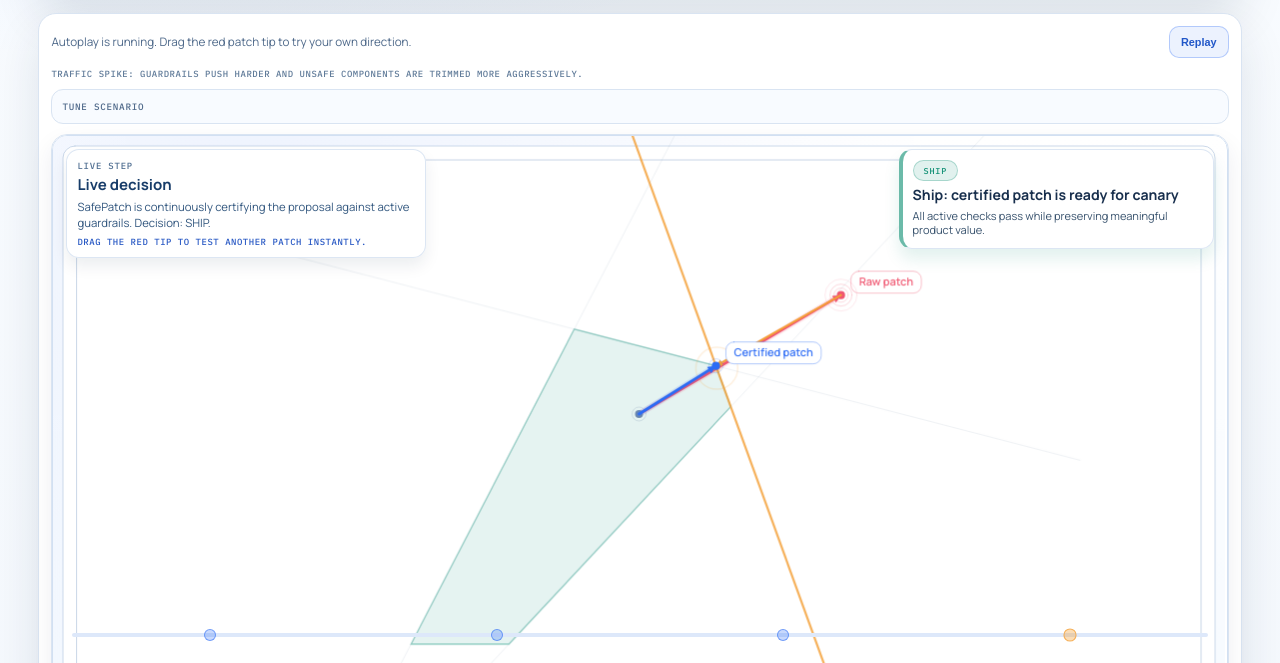
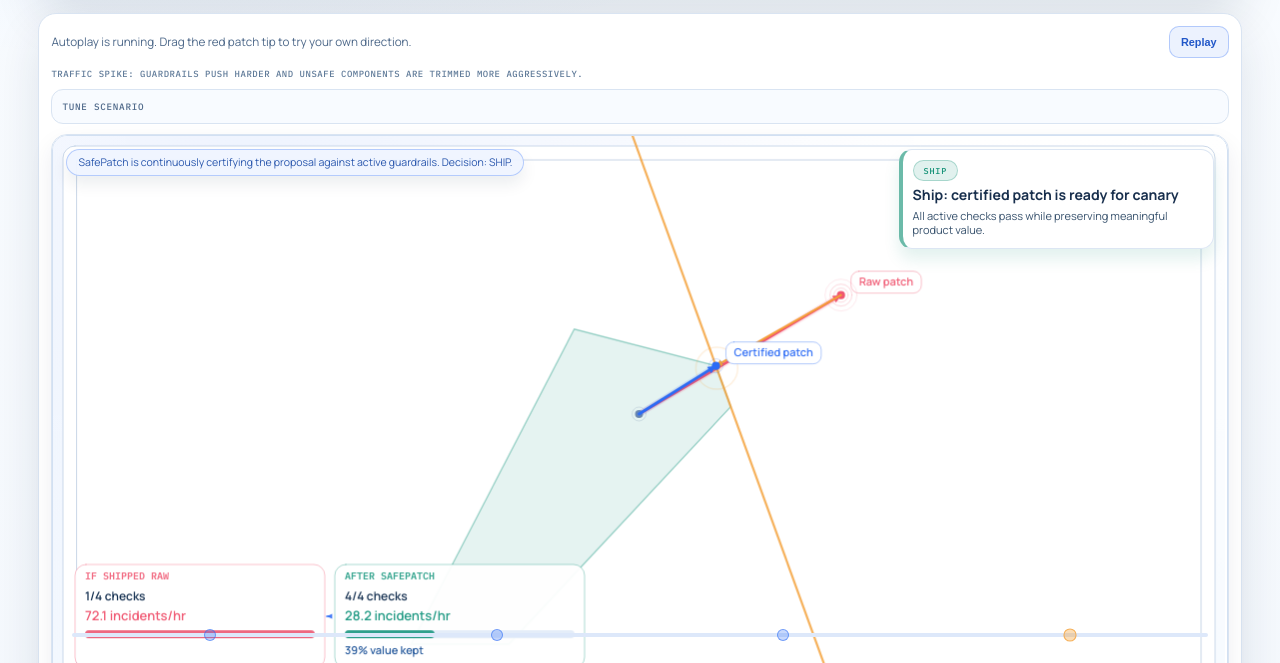
Before and after one commit to KumarNavish/safepatch, a website built with Vite: page index.html in a window 1280 px wide. Shown: the part 272-935 px from the top of the page. Built offline with nearby package versions, Linux system fonts and the light colour scheme; animation ran at ten frames a second.

Commit message:
Make main canvas show raw-vs-safe value transition

```diff
--- a/index.html
+++ b/index.html
@@ -60,12 +60,7 @@
         <div id="frame-card" class="frame-card">
           <canvas id="scene-canvas" class="scene-canvas" aria-label="Raw patch and safe projection"></canvas>
 
-          <article class="frame-overlay flow" aria-live="polite">
-            <p class="overlay-kicker">Live step</p>
-            <h2 id="now-title">Intake proposal</h2>
-            <p id="now-body">SafePatch reads the raw direction before correction.</p>
-            <p id="stage-hint" class="stage-hint">Drag the red tip to test another patch instantly.</p>
-          </article>
+          <p id="insight-pill" class="insight-pill neutral">Raw proposal captured.</p>
 
           <article id="decision-card" class="frame-overlay decision hold" aria-live="polite">
             <p id="decision-pill" class="decision-pill hold">HOLD</p>
@@ -102,6 +97,7 @@
           </article>
         </section>
 
+        <p id="stage-hint" class="stage-hint">Drag the red tip to test another patch instantly.</p>
         <p id="impact-line" class="impact-line">Outcome updates live as the patch is corrected.</p>
 
         <section id="force-bars" class="force-bars" aria-label="Guardrail pressure"></section>
--- a/src/main.ts
+++ b/src/main.ts
@@ -441,42 +441,42 @@ function buildOutcomeFrame(
   let storyStep = 3
   let stageCaption = 'Red is raw proposal. Blue is certified patch.'
 
-  let nowTitle = 'Live decision'
-  let nowBody = 'SafePatch is continuously certifying the proposal against active guardrails.'
+  let insightText = 'SafePatch is continuously certifying the proposal against active guardrails.'
+  let insightTone: 'neutral' | 'warn' | 'good' = 'neutral'
 
   let impactLine =
     incidentDelta >= 0
       ? `${incidentDelta.toFixed(1)} incidents/hr avoided after certification.`
       : `${Math.abs(incidentDelta).toFixed(1)} incidents/hr added even after certification.`
-  nowBody = `${nowBody} Decision: ${evaluation.decisionTone.toUpperCase()}.`
+  insightText = `${insightText} Decision: ${evaluation.decisionTone.toUpperCase()}.`
 
   if (duringStory) {
     if (progress < 0.28) {
       storyStep = 0
-      nowTitle = 'Intake raw proposal'
-      nowBody = 'The system reads your candidate fix direction before any safety correction.'
+      insightText = 'Intake: reading the raw proposal before any correction.'
+      insightTone = 'neutral'
       stageCaption = 'Step 1: intake raw proposal.'
       impactLine = `Raw forecast: ${incidentRaw.toFixed(1)} incidents/hr if shipped directly.`
     } else if (progress < 0.46) {
       storyStep = 1
-      nowTitle = 'Detect guardrail risk'
-      nowBody = dominantLabel
+      insightText = dominantLabel
         ? `Raw proposal crosses guardrail "${dominantLabel}".`
         : 'Raw proposal crosses at least one active guardrail.'
+      insightTone = 'warn'
       stageCaption = 'Step 2: violation detected and highlighted.'
       impactLine = dominantLabel
         ? `Blocker identified: ${dominantLabel}.`
         : 'Blocker identified from active guardrails.'
     } else if (progress < 0.72) {
       storyStep = 2
-      nowTitle = 'Project certified patch'
-      nowBody = 'SafePatch removes only the unsafe component while preserving useful movement.'
+      insightText = 'Projection removes only the unsafe component.'
+      insightTone = 'neutral'
       stageCaption = 'Step 3: unsafe component is removed.'
       impactLine = `Certification keeps ${Math.round(evaluation.retainedGain * 100)}% useful gain.`
     } else {
       storyStep = 3
-      nowTitle = 'Recommend release action'
-      nowBody = 'Certified patch is scored for policy compliance and operational impact.'
+      insightText = `Recommendation ready: ${evaluation.decisionTone.toUpperCase()}.`
+      insightTone = evaluation.decisionTone === 'ship' ? 'good' : 'warn'
       stageCaption = 'Step 4: certified patch and recommendation.'
       impactLine =
         incidentDelta >= 0
@@ -485,16 +485,16 @@ function buildOutcomeFrame(
     }
   } else if (mode === 'forces') {
     storyStep = 2
-    nowTitle = 'Inspect correction forces'
-    nowBody = 'Each active guardrail contributes a correction component.'
+    insightText = 'Forces view: each active guardrail contributes one correction component.'
+    insightTone = 'neutral'
     stageCaption = 'Forces view: inspect how each guardrail bends the proposal.'
     impactLine = dominantLabel
       ? `Click bars to isolate ${dominantLabel} contribution.`
       : 'No active forces. Proposal is already safe.'
   } else if (dragging) {
     storyStep = 3
-    nowTitle = 'Live interactive certification'
-    nowBody = 'As you drag, SafePatch continuously recomputes a certifiable patch.'
+    insightText = `Live update: ${evaluation.decisionTone.toUpperCase()} while dragging.`
+    insightTone = evaluation.decisionTone === 'ship' ? 'good' : 'warn'
     stageCaption = `Live update: trim ${Math.round(evaluation.correctionNormRatio * 100)}% while dragging.`
     impactLine =
       incidentDelta >= 0
@@ -507,8 +507,8 @@ function buildOutcomeFrame(
     decisionTitle: evaluation.decisionTitle,
     decisionDetail: evaluation.decisionDetail,
     readinessText: `Release confidence: ${evaluation.readiness}/100`,
-    nowTitle,
-    nowBody,
+    insightText,
+    insightTone,
     checksText: `${evaluation.checksSafePassed}/${evaluation.activeCheckCount}`,
     incidentText: `${incidentSafe}/hr (raw ${incidentRaw}/hr)`,
     retainedText: `${Math.round(evaluation.retainedGain * 100)}%`,
@@ -807,6 +807,15 @@ function start(): void {
       highlightedConstraintId,
       visibleCorrectionIds: [...visibleCorrectionIds],
       dragActive: dragging,
+      stats: {
+        checksRawPassed: displayedEvaluation.checksRawPassed,
+        checksSafePassed: displayedEvaluation.checksSafePassed,
+        checksTotal: displayedEvaluation.activeCheckCount,
+        incidentRaw: incidentRawPerHour(displayedEvaluation),
+        incidentSafe: incidentSafePerHour(displayedEvaluation),
+        retainedPct: Math.round(displayedEvaluation.retainedGain * 100),
+        decisionTone: displayedEvaluation.decisionTone,
+      },
     })
 
     ui.renderOutcome(buildOutcomeFrame(displayedEvaluation, displayedState.mode, teachingProgress, dragging))
--- a/src/render.ts
+++ b/src/render.ts
@@ -13,6 +13,15 @@ export interface SceneRenderInput {
   highlightedConstraintId: string | null
   visibleCorrectionIds: string[]
   dragActive: boolean
+  stats: {
+    checksRawPassed: number
+    checksSafePassed: number
+    checksTotal: number
+    incidentRaw: number
+    incidentSafe: number
+    retainedPct: number
+    decisionTone: 'ship' | 'hold'
+  }
 }
 
 interface Rect {
@@ -199,6 +208,15 @@ export class SceneRenderer {
         highlightedConstraintId: input.highlightedConstraintId,
       })
     }
+
+    this.drawOutcomeCards({
+      stats: input.stats,
+      beats,
+      teachingMode,
+      mode: input.mode,
+      canvasWidth: width,
+      canvasHeight: height,
+    })
   }
 
   private resolveTeachingBeats(progress: number): TeachingBeats {
@@ -307,6 +325,9 @@ export class SceneRenderer {
         stroke = withAlpha(CORRECTION_COLOR, 0.54 + input.hitBeat * 0.28)
         width = 1.3 + input.hitBeat * 0.9
       }
+      if (input.mode === 'geometry' && !isPrimary) {
+        return
+      }
 
       if (input.mode === 'forces') {
         stroke = withAlpha(baseColor, isHighlighted ? 0.94 : 0.17)
@@ -369,6 +390,122 @@ export class SceneRenderer {
     if (!input.dragActive) {
       this.drawHandleHint(input.mapper.worldToCanvas(rawWorld))
     }
+  }
+
+  private drawOutcomeCards(input: {
+    stats: SceneRenderInput['stats']
+    beats: TeachingBeats
+    teachingMode: boolean
+    mode: SceneMode
+    canvasWidth: number
+    canvasHeight: number
+  }): void {
+    const { stats, beats, teachingMode, mode, canvasWidth, canvasHeight } = input
+    const cardWidth = Math.min(250, Math.max(180, canvasWidth * 0.24))
+    const cardHeight = 104
+    const gap = 10
+    const y = canvasHeight - cardHeight - 24
+    const xRaw = 22
+    const xSafe = xRaw + cardWidth + gap
+
+    const maxIncident = Math.max(stats.incidentRaw, stats.incidentSafe, 1)
+    const rawRatio = clamp(stats.incidentRaw / maxIncident)
+    const safeRatio = clamp(stats.incidentSafe / maxIncident)
+
+    const rawVisibility = teachingMode ? clamp(beats.raw + beats.hit * 0.45) : 1
+    const safeVisibility = mode === 'forces' ? 1 : teachingMode ? clamp(beats.safe + beats.correction * 0.5) : 1
+
+    this.drawMetricCard({
+      x: xRaw,
+      y,
+      width: cardWidth,
+      height: cardHeight,
+      title: 'If Shipped Raw',
+      tone: RAW_COLOR,
+      checksText: `${stats.checksRawPassed}/${stats.checksTotal} checks`,
+      incidentsText: `${stats.incidentRaw.toFixed(1)} incidents/hr`,
+      barRatio: rawRatio,
+      valueText: null,
+      alpha: rawVisibility,
+    })
+
+    this.drawMetricCard({
+      x: xSafe,
+      y,
+      width: cardWidth,
+      height: cardHeight,
+      title: 'After SafePatch',
+      tone: stats.decisionTone === 'ship' ? '#16967e' : SAFE_COLOR,
+      checksText: `${stats.checksSafePassed}/${stats.checksTotal} checks`,
+      incidentsText: `${stats.incidentSafe.toFixed(1)} incidents/hr`,
+      barRatio: safeRatio,
+      valueText: `${stats.retainedPct}% value kept`,
+      alpha: safeVisibility,
+    })
+
+    if (safeVisibility > 0.1) {
+      const from = vec(xRaw + cardWidth + 4, y + cardHeight / 2)
+      const to = vec(xSafe - 8, y + cardHeight / 2)
+      this.drawArrow(from, to, withAlpha(SAFE_COLOR, 0.9), 1.7, false)
+    }
+  }
+
+  private drawMetricCard(input: {
+    x: number
+    y: number
+    width: number
+    height: number
+    title: string
+    tone: string
+    checksText: string
+    incidentsText: string
+    barRatio: number
+    valueText: string | null
+    alpha: number
+  }): void {
+    const { x, y, width, height, title, tone, checksText, incidentsText, barRatio, valueText, alpha } = input
+    if (alpha <= 0.02) {
+      return
+    }
+
+    this.ctx.save()
+    this.ctx.globalAlpha = alpha
+
+    this.drawRoundedRect(x, y, width, height, 11)
+    this.ctx.fillStyle = 'rgba(255, 255, 255, 0.95)'
+    this.ctx.fill()
+    this.ctx.strokeStyle = withAlpha(tone, 0.35)
+    this.ctx.lineWidth = 1
+    this.ctx.stroke()
+
+    this.ctx.font = "600 10px 'IBM Plex Mono'"
+    this.ctx.fillStyle = withAlpha(tone, 0.85)
+    this.ctx.fillText(title.toUpperCase(), x + 10, y + 15)
+
+    this.ctx.font = "600 12px 'Manrope'"
+    this.ctx.fillStyle = '#183353'
+    this.ctx.fillText(checksText, x + 10, y + 36)
+
+    this.ctx.font = "600 13px 'Manrope'"
+    this.ctx.fillStyle = withAlpha(tone, 0.95)
+    this.ctx.fillText(incidentsText, x + 10, y + 56)
+
+    this.drawRoundedRect(x + 10, y + 66, width - 20, 8, 5)
+    this.ctx.fillStyle = '#e4edf9'
+    this.ctx.fill()
+
+    const fillW = Math.max(6, (width - 20) * barRatio)
+    this.drawRoundedRect(x + 10, y + 66, fillW, 8, 5)
+    this.ctx.fillStyle = withAlpha(tone, 0.88)
+    this.ctx.fill()
+
+    if (valueText) {
+      this.ctx.font = "600 11px 'Manrope'"
+      this.ctx.fillStyle = '#2c5e9f'
+      this.ctx.fillText(valueText, x + 10, y + 90)
+    }
+
+    this.ctx.restore()
   }
 
   private drawForcesMode(input: {
--- a/src/ui.ts
+++ b/src/ui.ts
@@ -35,8 +35,8 @@ export interface OutcomeFrameUi {
   decisionTitle: string
   decisionDetail: string
   readinessText: string
-  nowTitle: string
-  nowBody: string
+  insightText: string
+  insightTone: 'neutral' | 'warn' | 'good'
   checksText: string
   incidentText: string
   retainedText: string
@@ -61,8 +61,7 @@ export class UIController {
   private readonly stageHint: HTMLElement
   private readonly stageCaption: HTMLElement
 
-  private readonly nowTitle: HTMLElement
-  private readonly nowBody: HTMLElement
+  private readonly insightPill: HTMLElement
 
   private readonly decisionCard: HTMLElement
   private readonly decisionPill: HTMLElement
@@ -112,9 +111,7 @@ export class UIController {
 
     this.stageHint = this.getElement('stage-hint')
     this.stageCaption = this.getElement('stage-caption')
-
-    this.nowTitle = this.getElement('now-title')
-    this.nowBody = this.getElement('now-body')
+    this.insightPill = this.getElement('insight-pill')
 
     this.decisionCard = this.getElement('decision-card')
     this.decisionPill = this.getElement('decision-pill')
@@ -256,8 +253,9 @@ export class UIController {
     this.decisionTitle.textContent = frame.decisionTitle
     this.decisionDetail.textContent = frame.decisionDetail
 
-    this.nowTitle.textContent = frame.nowTitle
-    this.nowBody.textContent = frame.nowBody
+    this.insightPill.textContent = frame.insightText
+    this.insightPill.classList.remove('neutral', 'warn', 'good')
+    this.insightPill.classList.add(frame.insightTone)
 
     this.checksValue.textContent = frame.checksText
     this.incidentValue.textContent = frame.incidentText
--- a/styles.css
+++ b/styles.css
@@ -313,13 +313,39 @@ input[type='range']::-moz-range-thumb {
   backdrop-filter: blur(5px);
 }
 
-.frame-overlay.flow {
+.insight-pill {
+  position: absolute;
+  z-index: 3;
   top: 14px;
   left: 14px;
-  width: min(360px, calc(100% - 28px));
-  padding: 10px;
-  display: grid;
-  gap: 5px;
+  margin: 0;
+  border: 1px solid rgba(217, 228, 242, 0.9);
+  border-radius: 999px;
+  background: rgba(255, 255, 255, 0.92);
+  box-shadow: 0 8px 16px rgba(12, 33, 64, 0.08);
+  padding: 6px 11px;
+  color: #32577e;
+  font-size: 0.66rem;
+  line-height: 1.2;
+  transition: border-color 220ms var(--ease), color 220ms var(--ease), background 220ms var(--ease);
+}
+
+.insight-pill.warn {
+  border-color: rgba(244, 160, 55, 0.44);
+  color: #7a4c17;
+  background: rgba(255, 247, 235, 0.93);
+}
+
+.insight-pill.good {
+  border-color: rgba(15, 143, 116, 0.44);
+  color: #0c7058;
+  background: rgba(235, 251, 247, 0.93);
+}
+
+.insight-pill.neutral {
+  border-color: rgba(44, 108, 245, 0.3);
+  color: #2a57ad;
+  background: rgba(239, 245, 255, 0.93);
 }
 
 .overlay-kicker {
@@ -330,26 +356,10 @@ input[type='range']::-moz-range-thumb {
   text-transform: uppercase;
 }
 
-#now-title {
-  margin: 0;
-  color: #173c69;
-  font-size: 0.94rem;
-  line-height: 1.22;
-}
-
-#now-body {
-  margin: 0;
-  color: #31567e;
-  font-size: 0.71rem;
-  line-height: 1.4;
-}
-
 .stage-hint {
   margin: 0;
-  color: #2959c4;
-  font-size: 0.56rem;
-  letter-spacing: 0.06em;
-  text-transform: uppercase;
+  color: #5f7a98;
+  font-size: 0.7rem;
 }
 
 .frame-overlay.decision {
@@ -739,7 +749,7 @@ input[type='range']::-moz-range-thumb {
     width: 100%;
   }
 
-  .frame-overlay.flow,
+  .insight-pill,
   .frame-overlay.decision {
     width: min(300px, calc(100% - 28px));
   }
@@ -778,10 +788,10 @@ input[type='range']::-moz-range-thumb {
     height: clamp(390px, 62vh, 590px);
   }
 
-  .frame-overlay.flow,
+  .insight-pill,
   .frame-overlay.decision {
     position: static;
-    width: auto;
+    width: auto !important;
     margin: 10px;
   }
 
```
